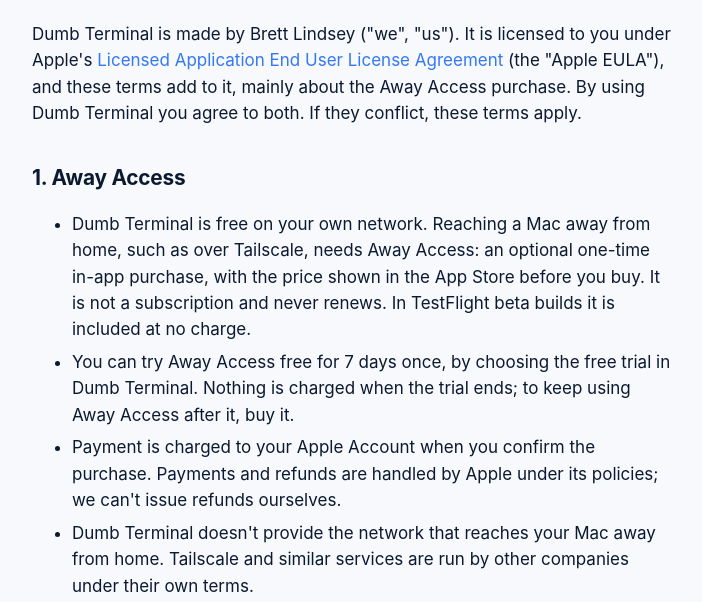
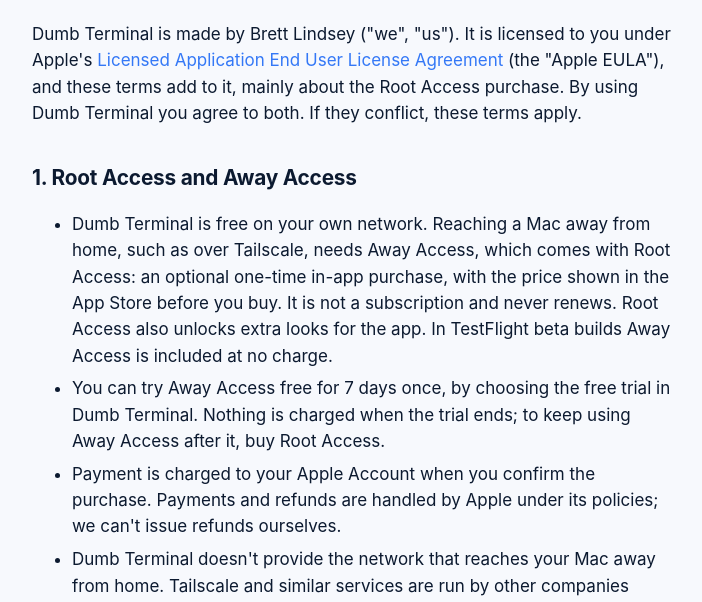
Before and after one commit to brettlindsey/dumbterminal-site, a plain HTML site: page terms/index.html in a window 1280 px wide. Shown: the part 197-799 px from the top of the page, without its empty margins (288-990 px from the left). Drawn offline with Linux system fonts and the light colour scheme.

Commit message:
Root Access

```diff
--- a/terms/index.html
+++ b/terms/index.html
@@ -27,16 +27,17 @@
 <p class="lead">Effective November 22, 2026</p>
 <p>Dumb Terminal is made by Brett Lindsey ("we", "us"). It is licensed to you under Apple's
 <a href="https://www.apple.com/legal/internet-services/itunes/dev/stdeula/">Licensed Application End User License
-Agreement</a> (the "Apple EULA"), and these terms add to it, mainly about the Away Access purchase. By using Dumb Terminal
+Agreement</a> (the "Apple EULA"), and these terms add to it, mainly about the Root Access purchase. By using Dumb Terminal
 you agree to both. If they conflict, these terms apply.</p>
 
-<h2>1. Away Access</h2>
+<h2>1. Root Access and Away Access</h2>
 <ul>
-<li>Dumb Terminal is free on your own network. Reaching a Mac away from home, such as over Tailscale, needs Away Access:
-an optional one-time in-app purchase, with the price shown in the App Store before you buy. It is not a
-subscription and never renews. In TestFlight beta builds it is included at no charge.</li>
+<li>Dumb Terminal is free on your own network. Reaching a Mac away from home, such as over Tailscale, needs Away Access,
+which comes with Root Access: an optional one-time in-app purchase, with the price shown in the App Store before you
+buy. It is not a subscription and never renews. Root Access also unlocks extra looks for the app. In TestFlight beta
+builds Away Access is included at no charge.</li>
 <li>You can try Away Access free for 7 days once, by choosing the free trial in Dumb Terminal. Nothing is charged when the
-trial ends; to keep using Away Access after it, buy it.</li>
+trial ends; to keep using Away Access after it, buy Root Access.</li>
 <li>Payment is charged to your Apple Account when you confirm the purchase. Payments and refunds are handled by Apple
 under its policies; we can't issue refunds ourselves.</li>
 <li>Dumb Terminal doesn't provide the network that reaches your Mac away from home. Tailscale and similar services are run
@@ -75,7 +76,7 @@ ALLOWS.</p>
 <p>TO THE FULLEST EXTENT THE LAW ALLOWS, WE ARE NOT LIABLE FOR ANY INDIRECT, INCIDENTAL, SPECIAL, CONSEQUENTIAL,
 EXEMPLARY OR PUNITIVE DAMAGES, OR FOR ANY LOSS OF DATA, FILES, PROFITS, REVENUE, BUSINESS OR GOODWILL, OR FOR ANY
 UNAUTHORIZED ACCESS TO OR USE OF YOUR DEVICES, COMPUTERS, ACCOUNTS OR DATA, ARISING FROM OR RELATED TO DUMB TERMINAL, HOWEVER CAUSED AND EVEN IF WE WERE TOLD THEY WERE POSSIBLE. OUR TOTAL LIABILITY FOR ALL CLAIMS RELATED TO
-DUMB TERMINAL IS LIMITED TO THE GREATER OF THE AMOUNT YOU PAID FOR AWAY ACCESS IN THE 12 MONTHS BEFORE
+DUMB TERMINAL IS LIMITED TO THE GREATER OF THE AMOUNT YOU PAID FOR ROOT ACCESS IN THE 12 MONTHS BEFORE
 THE CLAIM, OR US$50. Some places don't allow some of these limits; there, they apply as far as the law allows.</p>
 
 <h2>7. Indemnity</h2>
```
Also changed, not shown: index.html (+3 -3 lines), privacy/index.html (+3 -2 lines), support/index.html (+3 -3 lines).
